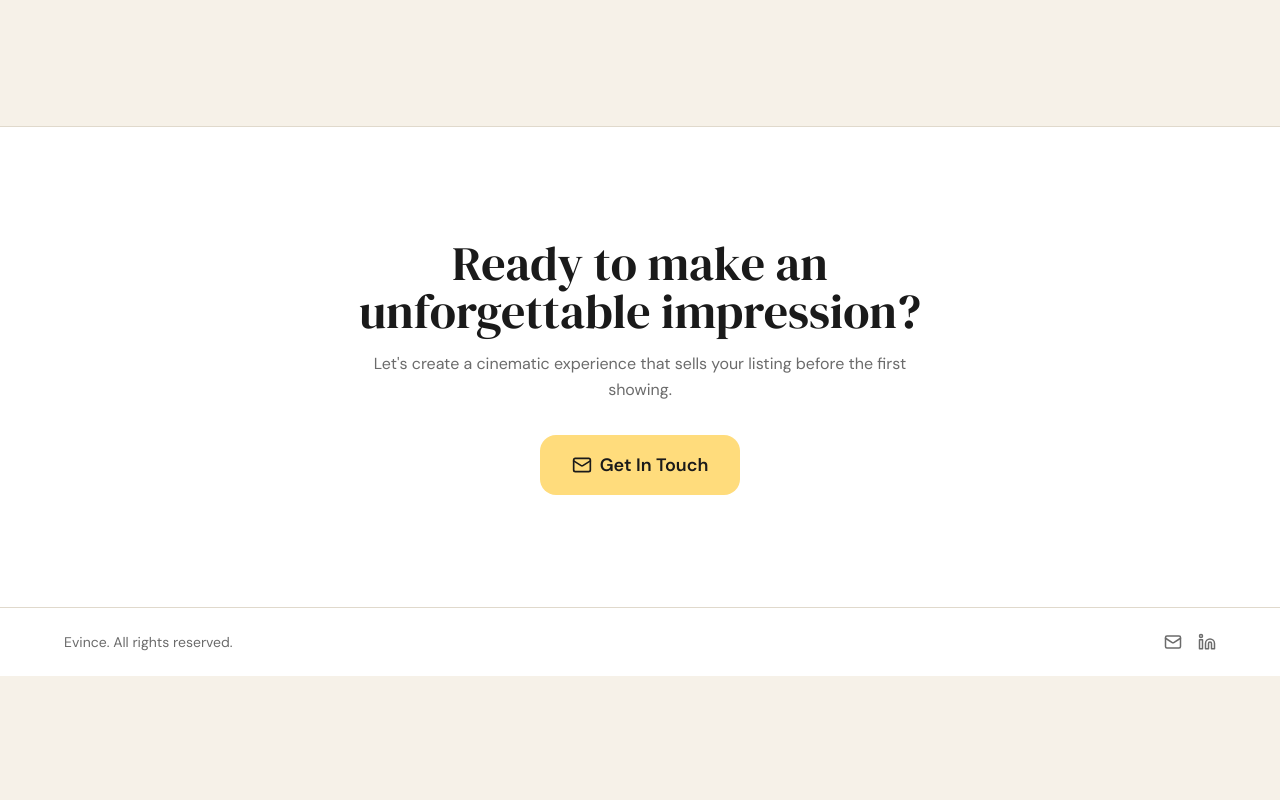
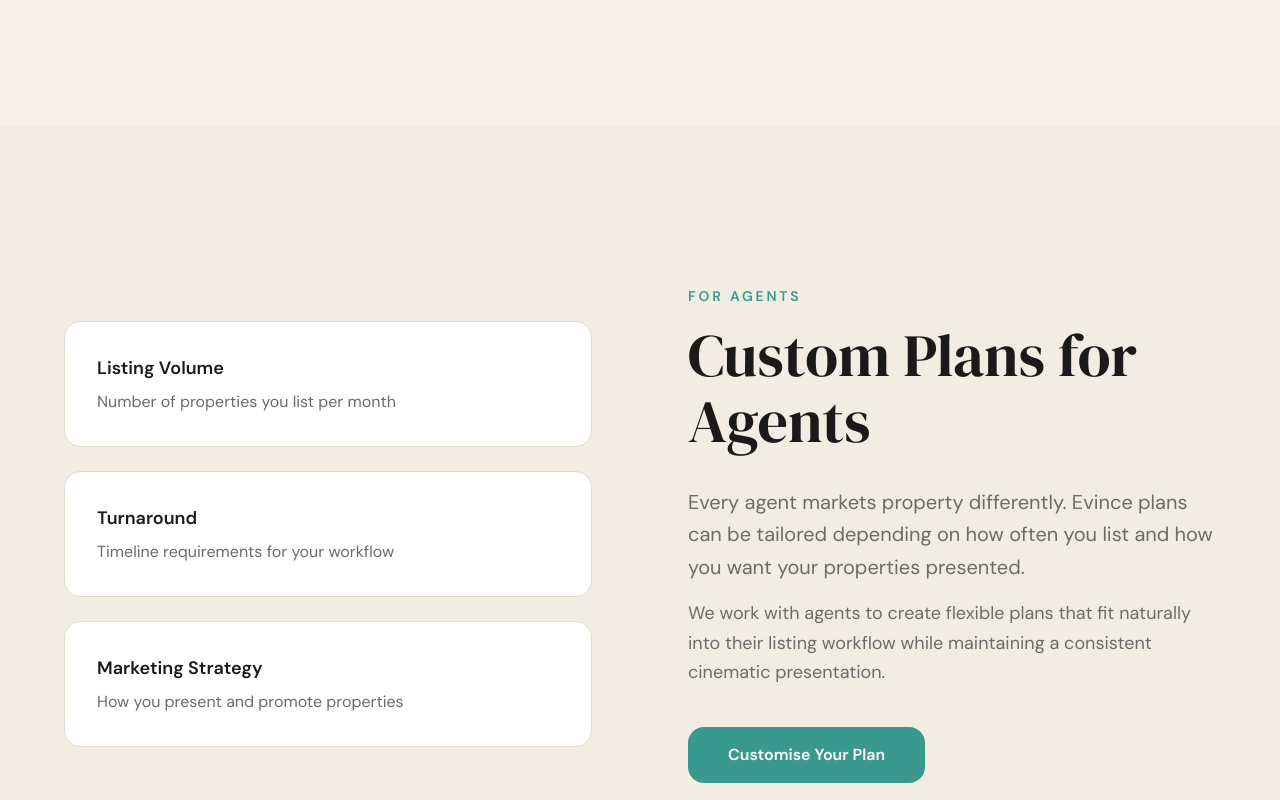
Before and after one commit to BigUpHarry/Evince, a Next.js app: page /pricing in a window 1280 px wide. Shown: the part 1380-2180 px from the top of the page. Before the commit the page ends 2056 px from the top, so only its background shows below. Built offline with nearby package versions, Linux system fonts and the light colour scheme.

Commit message:
Uncomment AgentPlans and AgencyPartnerships sections

```diff
--- a/app/pricing/page.tsx
+++ b/app/pricing/page.tsx
@@ -3,8 +3,8 @@ import { Header } from "@/components/landing/header"
 import { Footer } from "@/components/landing/footer"
 import { PricingHero } from "@/components/landing/pricing-hero"
 import { SingleListingSection } from "@/components/landing/single-listing-section"
-// import { AgentPlansSection } from "@/components/landing/agent-plans-section"
-// import { AgencyPartnershipsSection } from "@/components/landing/agency-partnerships-section"
+import { AgentPlansSection } from "@/components/landing/agent-plans-section"
+import { AgencyPartnershipsSection } from "@/components/landing/agency-partnerships-section"
 
 export const metadata: Metadata = {
   title: "Pricing | Evince",
@@ -19,8 +19,8 @@ export default function PricingPage() {
       <main>
         <PricingHero />
         <SingleListingSection />
-        {/* <AgentPlansSection /> */}
-        {/* <AgencyPartnershipsSection /> */}
+        <AgentPlansSection />
+        <AgencyPartnershipsSection />
       </main>
       <Footer />
     </div>
```
